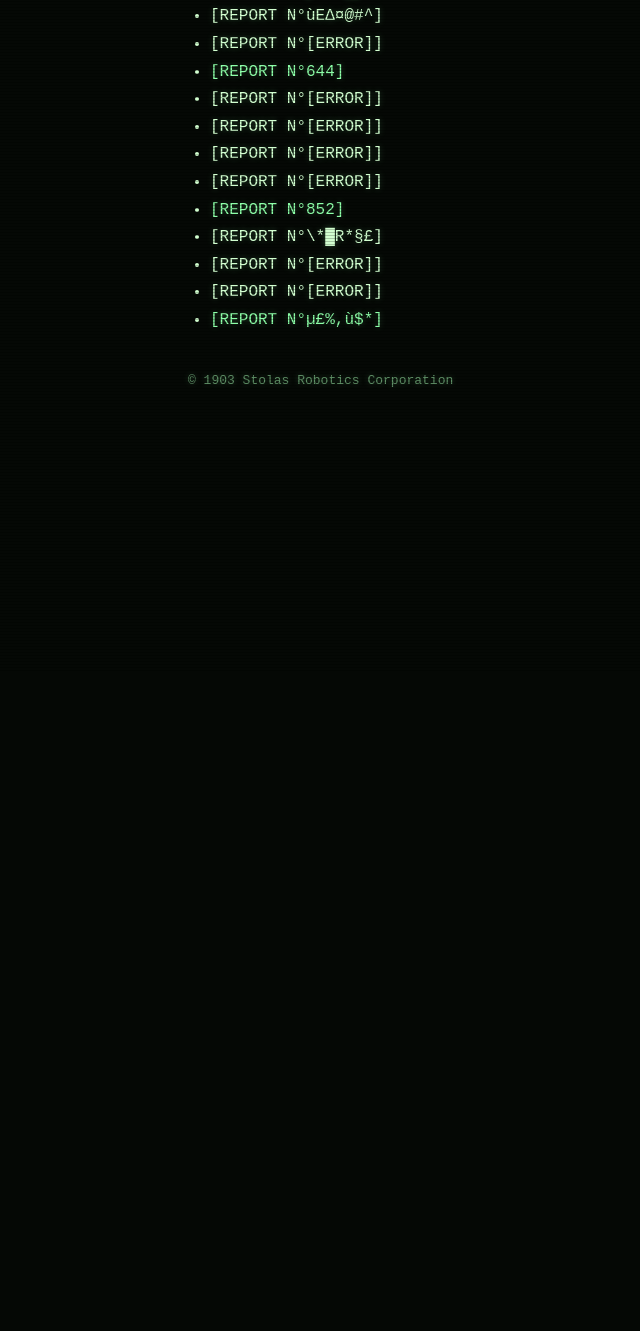
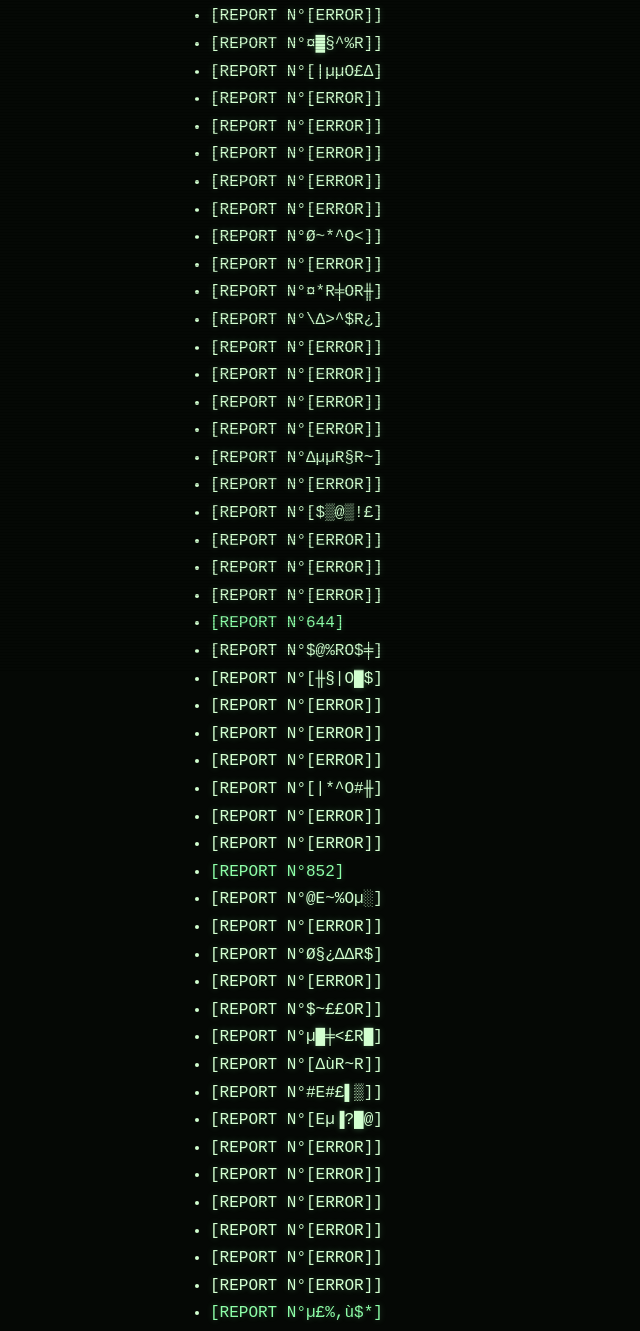
Before and after one commit to Ullmon/SRC, a plain HTML site: page SRC report center.html in a window 1280 px wide. Shown: the part 129-1460 px from the top of the page, without its empty margins (92-732 px from the left). Before the commit the page ends 800 px from the top, so only its background shows below. Drawn offline with Linux system fonts and the light colour scheme.

Commit message:
Update SRC report center.html

```diff
--- a/SRC report center.html
+++ b/SRC report center.html
@@ -99,12 +99,48 @@
   <li class="d">[REPORT N°[ERROR]]</li>
   <li class="d">[REPORT N°[ERROR]]</li>
   <li class="d">[REPORT N°[ERROR]]</li>
+  <li class="d">[REPORT N°[ERROR]]</li>
+  <li class="d">[REPORT N°[ERROR]]</li>
+  <li class="d">[REPORT N°[ERROR]]</li>
+  <li class="d">[REPORT N°[ERROR]]</li>
+  <li class="d">[REPORT N°[ERROR]]</li>
+  <li class="d">[REPORT N°[ERROR]]</li>
+  <li class="d">[REPORT N°[ERROR]]</li>
+  <li class="d">[REPORT N°[ERROR]]</li>
+  <li class="d">[REPORT N°[ERROR]]</li>
+  <li class="d">[REPORT N°[ERROR]]</li>
+  <li class="d">[REPORT N°[ERROR]]</li>
+  <li class="d">[REPORT N°[ERROR]]</li>
+  <li class="d">[REPORT N°[ERROR]]</li>
+  <li class="d">[REPORT N°[ERROR]]</li>
+  <li class="d">[REPORT N°[ERROR]]</li>
+  <li class="d">[REPORT N°[ERROR]]</li>
+  <li class="d">[REPORT N°[ERROR]]</li>
+  <li class="d">[REPORT N°[ERROR]]</li>
+  <li class="d">[REPORT N°[ERROR]]</li>
+  <li class="d">[REPORT N°[ERROR]]</li>
   <li><a href="Report n°644.html">[REPORT N°644]</a></li>
   <li class="d">[REPORT N°[ERROR]]</li>
   <li class="d">[REPORT N°[ERROR]]</li>
   <li class="d">[REPORT N°[ERROR]]</li>
   <li class="d">[REPORT N°[ERROR]]</li>
+  <li class="d">[REPORT N°[ERROR]]</li>
+  <li class="d">[REPORT N°[ERROR]]</li>
+  <li class="d">[REPORT N°[ERROR]]</li>
+  <li class="d">[REPORT N°[ERROR]]</li>
   <li><a href="Report n°852.html">[REPORT N°852]</a></li>
+  <li class="d">[REPORT N°[ERROR]]</li>
+  <li class="d">[REPORT N°[ERROR]]</li>
+  <li class="d">[REPORT N°[ERROR]]</li>
+  <li class="d">[REPORT N°[ERROR]]</li>
+  <li class="d">[REPORT N°[ERROR]]</li>
+  <li class="d">[REPORT N°[ERROR]]</li>
+  <li class="d">[REPORT N°[ERROR]]</li>
+  <li class="d">[REPORT N°[ERROR]]</li>
+  <li class="d">[REPORT N°[ERROR]]</li>
+  <li class="d">[REPORT N°[ERROR]]</li>
+  <li class="d">[REPORT N°[ERROR]]</li>
+  <li class="d">[REPORT N°[ERROR]]</li>
   <li class="d">[REPORT N°[ERROR]]</li>
   <li class="d">[REPORT N°[ERROR]]</li>
   <li class="d">[REPORT N°[ERROR]]</li>
```
Lines whose indentation alone changed are shown as unchanged.
